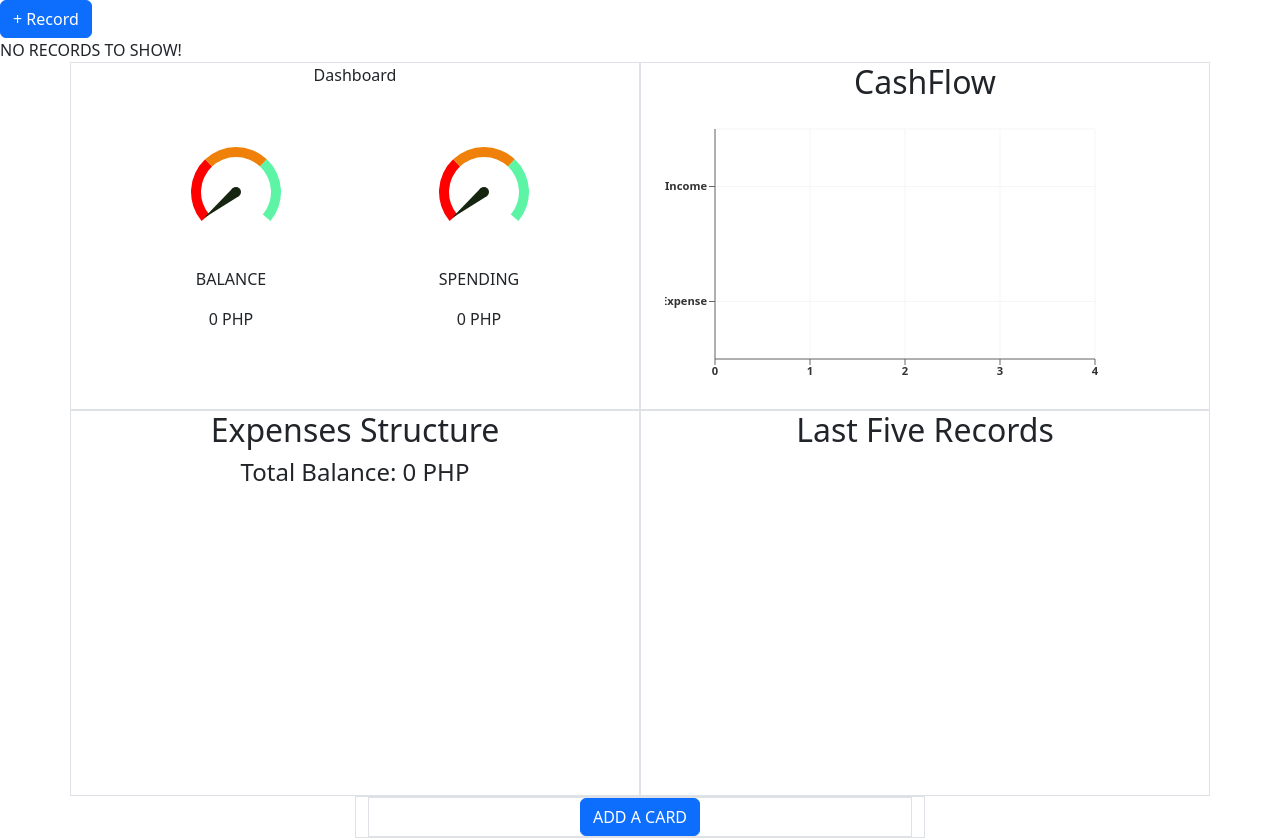
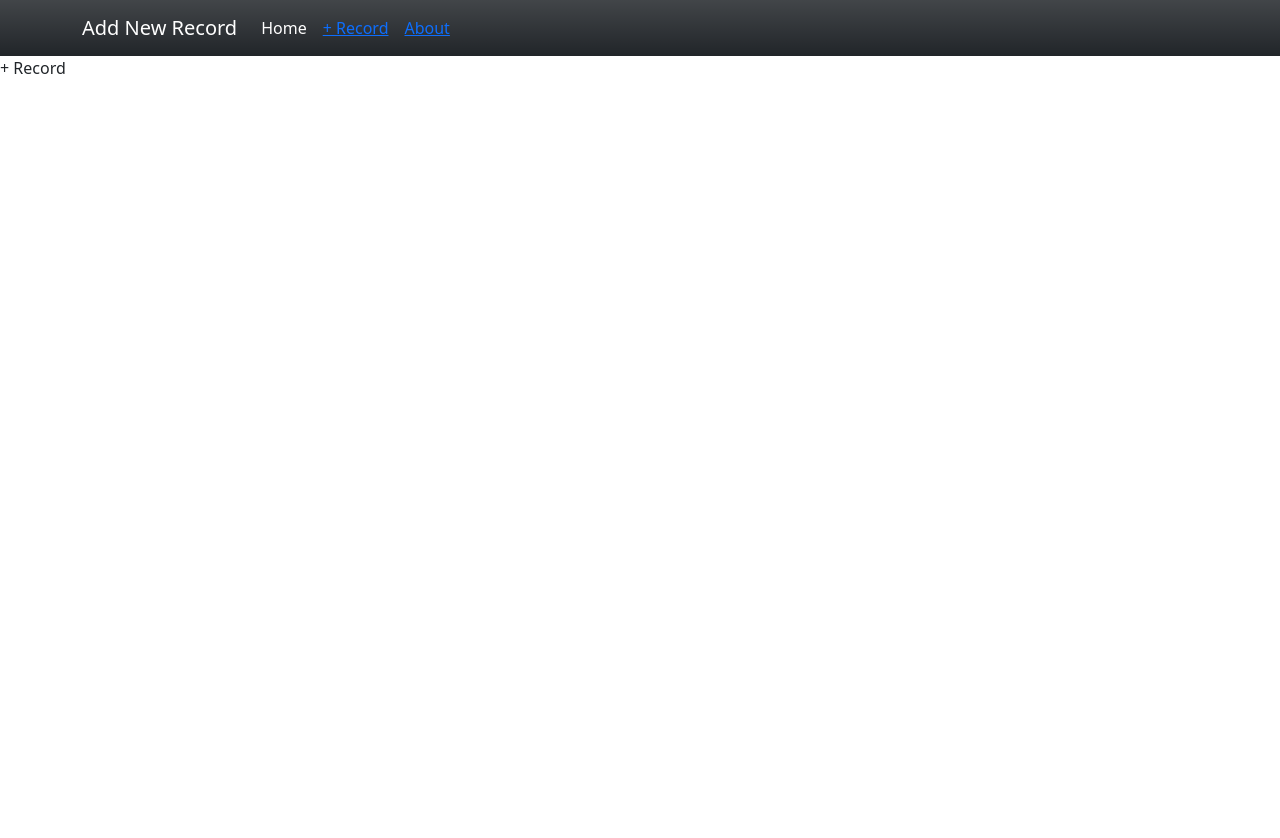
Before and after one commit to NimaBori/expense-tracker, a React (Create React App) app: page /new in a window 1280 px wide. After the commit the page ends 800 px from the top, so only its background shows below. Built offline with nearby package versions, Linux system fonts and the light colour scheme.

Commit message:
add navbar component to app

```diff
--- a/package.json
+++ b/package.json
@@ -10,6 +10,7 @@
     "react": "^18.2.0",
     "react-bootstrap": "^2.7.0",
     "react-dom": "^18.2.0",
+    "react-router-dom": "^6.8.2",
     "react-scripts": "5.0.1",
     "recharts": "^2.3.2",
     "web-vitals": "^2.1.4"
--- a/src/App.js
+++ b/src/App.js
@@ -1,20 +1,26 @@
 import "bootstrap/dist/css/bootstrap.min.css";
 import React, { useState, useEffect } from "react";
+import { BrowserRouter as Router, Route, Routes } from "react-router-dom";
 import { Container } from "react-bootstrap";
 import AddRecord from "./components/AddRecord";
 import { useGlobalContext } from "./components/context";
 import ShowTransaction from "./components/ShowTransaction";
 import ShowRecords from "./components/ShowRecords";
 import Cards from "./components/cards/Cards";
+import SiteNavbar from "./components/SiteNavbar";
+import About from "./components/About";
 
 function App() {
   return (
-    <div>
-      <AddRecord />
-      <ShowRecords />
-      {/* <ShowTransaction /> */}
-      <Cards />
-    </div>
+    <Router>
+      <SiteNavbar />
+      <Routes>
+        <Route path="/" element={<Cards />} />
+        <Route path="/new" element={<AddRecord />} />
+        <Route path="/about" element={<About />} />
+        {/* <ShowRecords /> */}
+      </Routes>
+    </Router>
   );
 }
 
--- /dev/null
+++ b/src/components/About.js
@@ -0,0 +1,7 @@
+import React from "react";
+
+const About = () => {
+  return <div>About</div>;
+};
+
+export default About;
--- a/src/components/AddRecord.js
+++ b/src/components/AddRecord.js
@@ -97,13 +97,11 @@ const AddRecord = () => {
 
   return (
     <>
-      <Button variant="primary" onClick={() => setShow(true)}>
-        + Record
-      </Button>
+      <span onClick={() => setShow(true)}>+ Record</span>
 
       <Modal show={show} onHide={() => setShow(false)}>
         <Modal.Header closeButton>
-          <Modal.Title>Modal heading</Modal.Title>
+          <Modal.Title>Add New Records</Modal.Title>
         </Modal.Header>
         <Modal.Body>
           <Container>
--- /dev/null
+++ b/src/components/SiteNavbar.js
@@ -0,0 +1,32 @@
+import Container from "react-bootstrap/Container";
+import Nav from "react-bootstrap/Nav";
+import Navbar from "react-bootstrap/Navbar";
+import { Link } from "react-router-dom";
+import AddRecord from "./AddRecord";
+
+const SiteNavbar = () => {
+  return (
+    <Navbar bg="dark bg-gradient" variant="dark">
+      <Container>
+        <Navbar.Brand href="/">Add New Record</Navbar.Brand>
+        <Nav className="me-auto">
+          <Nav.Link>
+            <Link className="text-white text-decoration-none" to={"/"}>
+              Home
+            </Link>
+          </Nav.Link>
+          <Nav.Link>
+            <Link to={"/new"}>
+              <AddRecord />
+            </Link>
+          </Nav.Link>
+          <Nav.Link>
+            <Link to={"/about"}>About</Link>
+          </Nav.Link>
+        </Nav>
+      </Container>
+    </Navbar>
+  );
+};
+
+export default SiteNavbar;
```
Also changed, not shown: 1 other file (tests, documents, lock files or other folders).
